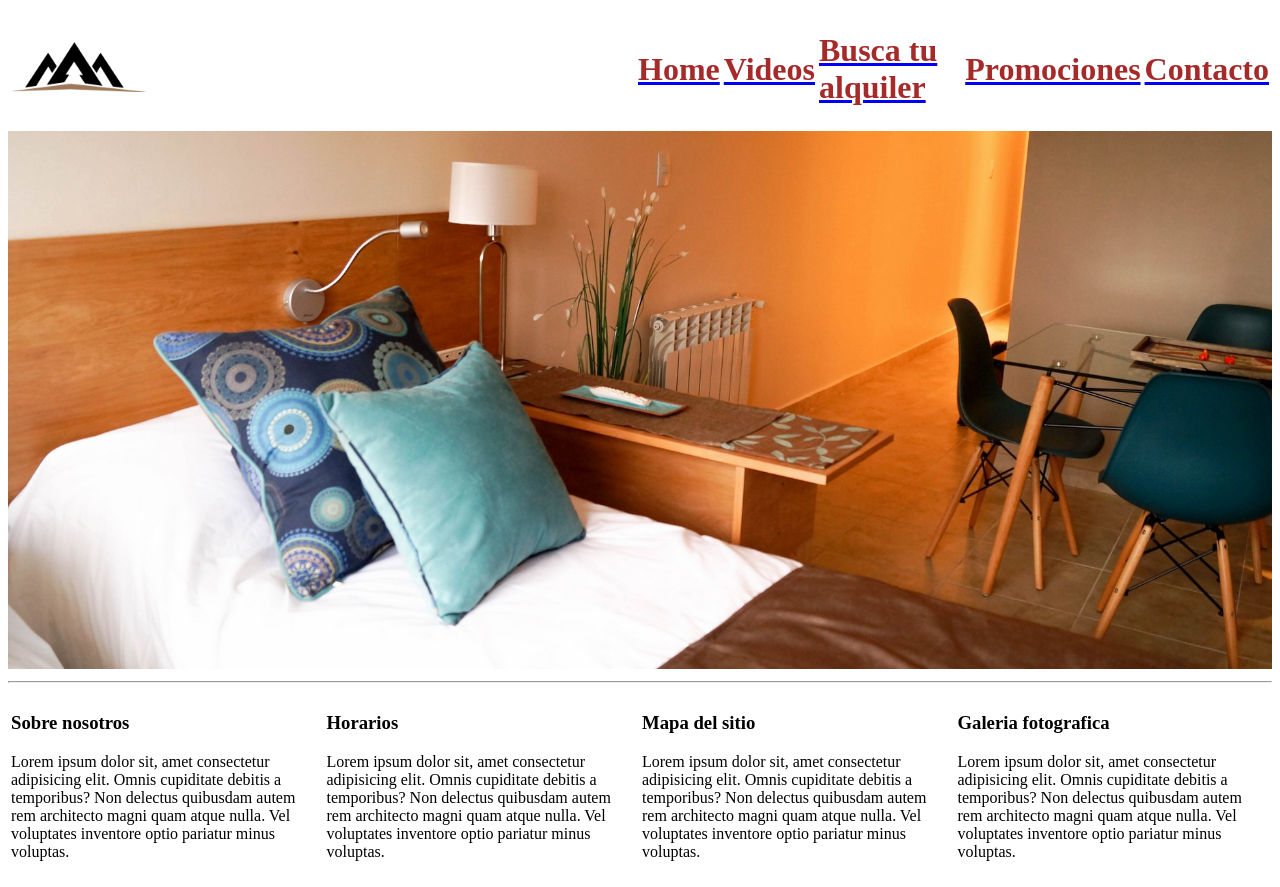
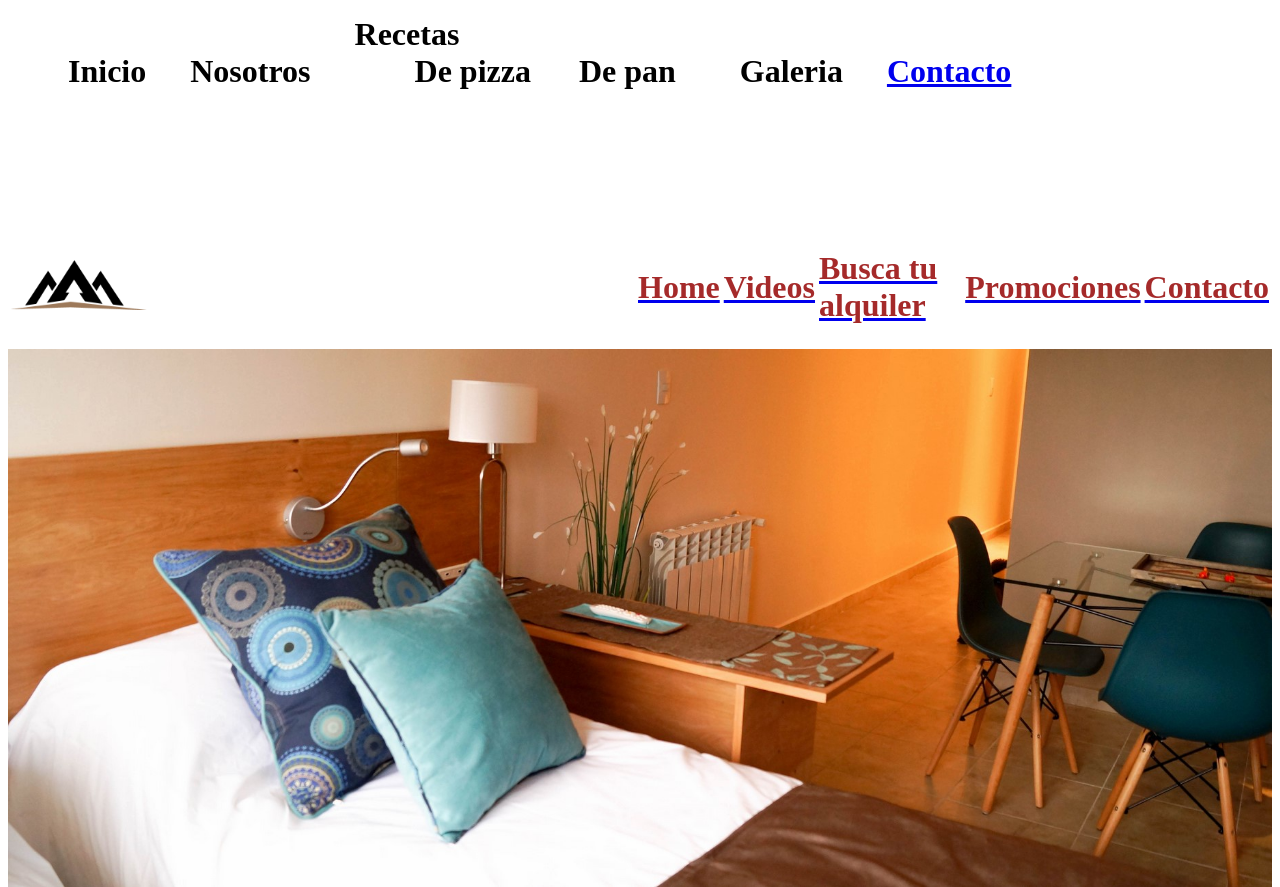
Before and after one commit to SantiagoMarciani/Coder-42925, a plain HTML site: page index.html in a window 1280 px wide. Shown: the top 887 px of the page. Drawn offline with Linux system fonts and the light colour scheme.

Commit message:
Agregando cambios de la corrección de la primer entrega

```diff
--- a/css/style.css
+++ b/css/style.css
@@ -17,3 +17,16 @@ section article p {
     vertical-align: top;
     padding: 50px 30px 20px 60px;
 }
+
+ul{
+    list-style-type: none;
+}
+
+ul li{
+    display: inline-block;
+    color: black;
+    font-weight: bolder;
+    font-size: 2rem;
+    margin-bottom: 60px;
+    padding: 0 20px;
+}
--- a/index.html
+++ b/index.html
@@ -14,6 +14,21 @@
     <link rel="stylesheet" href="css/style.css" type="text/css" media="screen">
 </head>
 <header>
+    <nav>
+        <ul>
+            <li>Inicio</li>
+            <li>Nosotros</li>
+            <li>Recetas
+                <ul>
+                    <li>De pizza</li>
+                    <li>De pan</li>
+                </ul>
+            </li>
+            <li>Galeria</li>
+            <li><a href="paginas/contacto.html">Contacto</a></li>
+        </ul>
+    </nav>
+
     <table width="100%">
         <tr>
             <td width="50%"> <img src="images/iso.png" height="50px" alt=""> </td>
```
Also changed, not shown: 1 other file.
